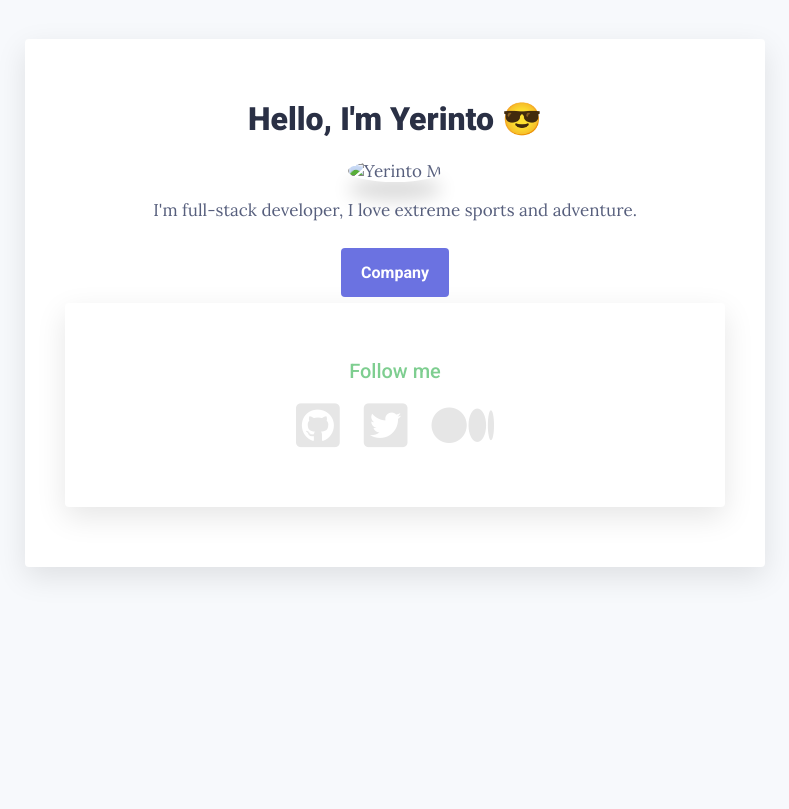
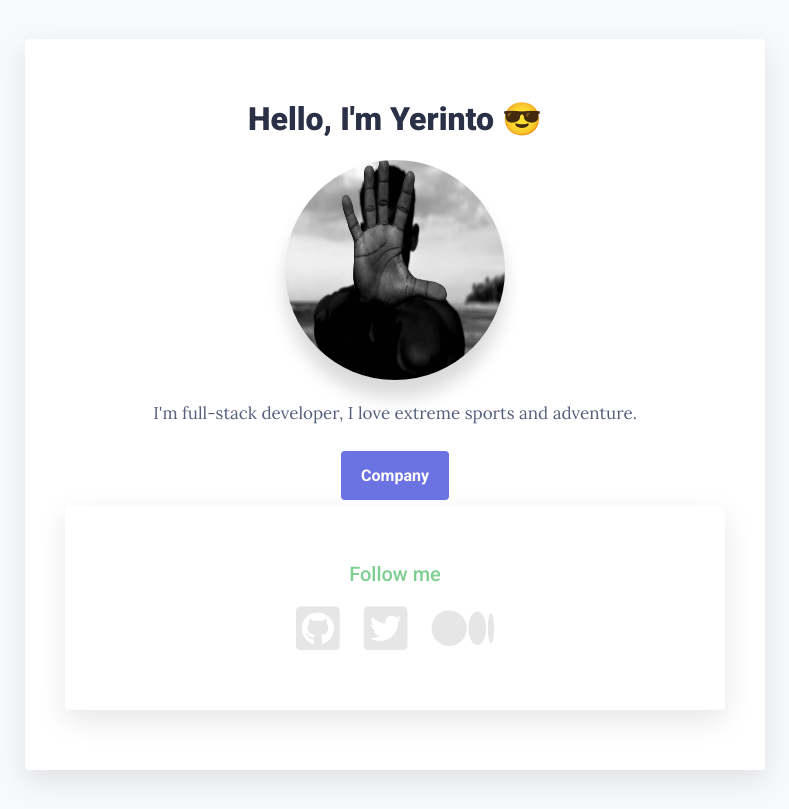
Before and after one commit to Yeri0101/profile, a plain HTML site: page index.html in a window 1280 px wide. Shown: the whole page, without its empty margins (245-1034 px from the left). Drawn offline with Linux system fonts and the light colour scheme; the site is published under a folder, as on GitHub Pages, so addresses that start at the root find nothing.

Commit message:
profile_remove /img

```diff
--- a/index.html
+++ b/index.html
@@ -10,7 +10,7 @@
   <div class="container">
     <div class="card-white" id="introduction">
       <h1>Hello, I'm Yerinto  😎</h1>
-      <img src="/images/photo_2022-11-02_11-00-52.jpg" class="img-circle" height="220" width="220" alt="Yerinto M">
+      <img src="images/photo_2022-11-02_11-00-52.jpg" class="img-circle" height="220" width="220" alt="Yerinto M">
       <div id="p1">
         <p>
         I'm full-stack developer, I love extreme sports and adventure.
```
